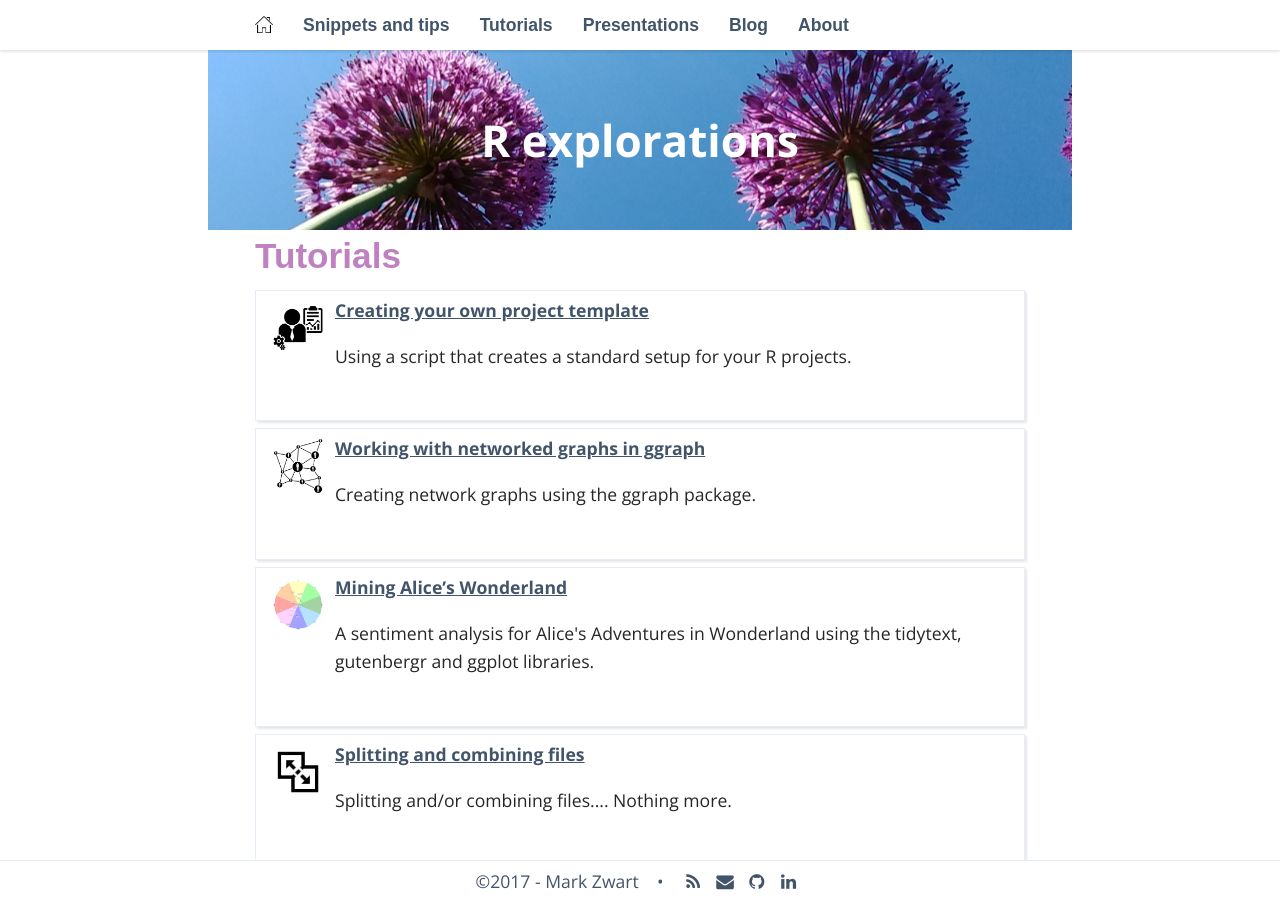
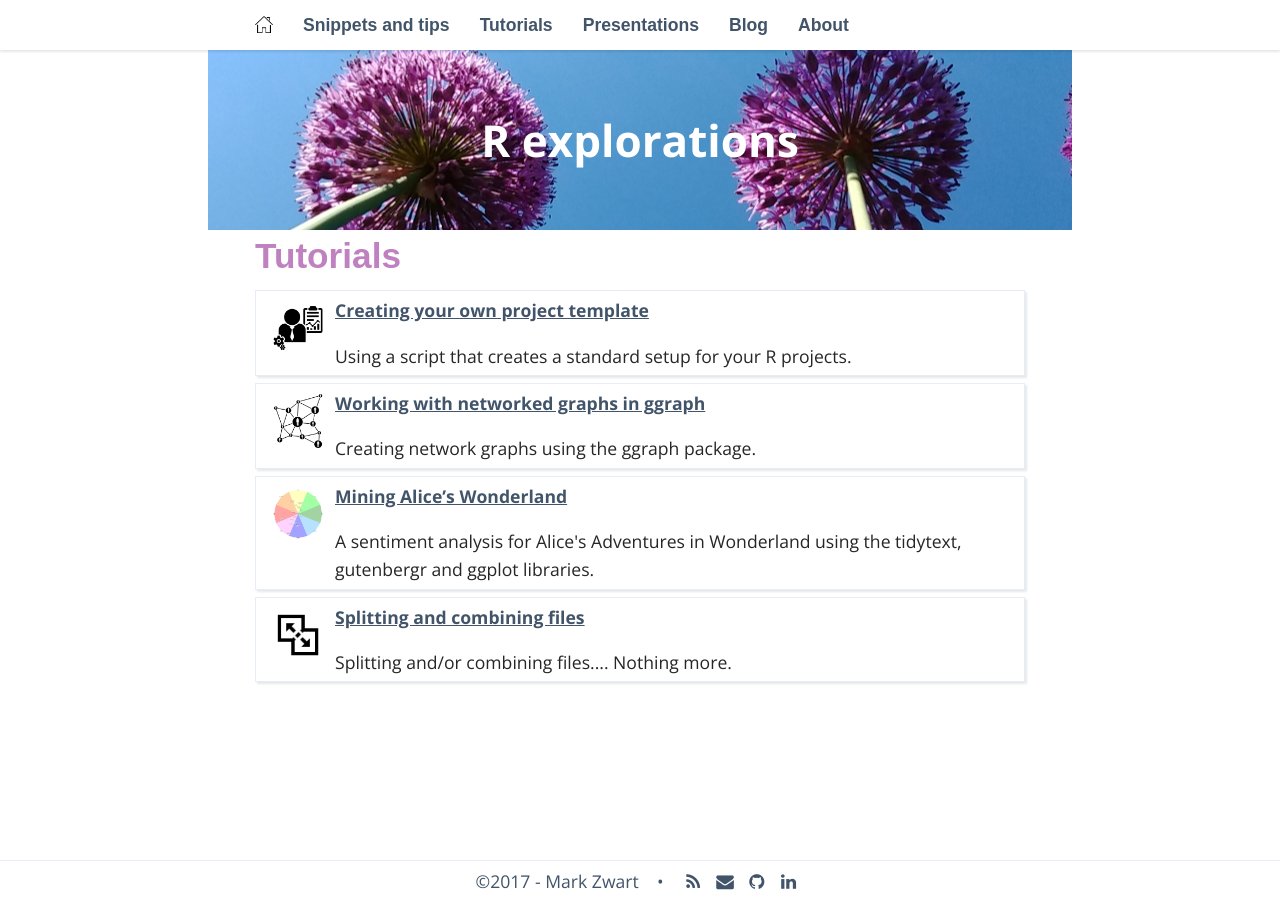
Before and after one commit to mark-me/mark-me.github.io, a Jekyll site: the page built from _pages/02-tutorials.md, in a window 1280 px wide and 900 px high. Built offline with Jekyll 4.4.1, drawn with Linux system fonts in a browser that asks for light colours; nearby versions of some CDN libraries; some web fonts are replaced; comment, search, counter and statistics services are not loaded.

Commit message:
Update 02-tutorials.md

```diff
--- a/_pages/02-tutorials.md
+++ b/_pages/02-tutorials.md
@@ -12,7 +12,7 @@
     </div>
     <div clas = "index_item_right">
       <a href="{{ page.url }}">{{ page.title }}</a><time>{% if page.author %}&nbsp;•&nbsp;{{ page.author}}{% endif %}</time><br>
-      <p>{{ page.description }}</p>
+      <p></p>{{ page.description }}
       <br>
     </div>
   </div>
```
